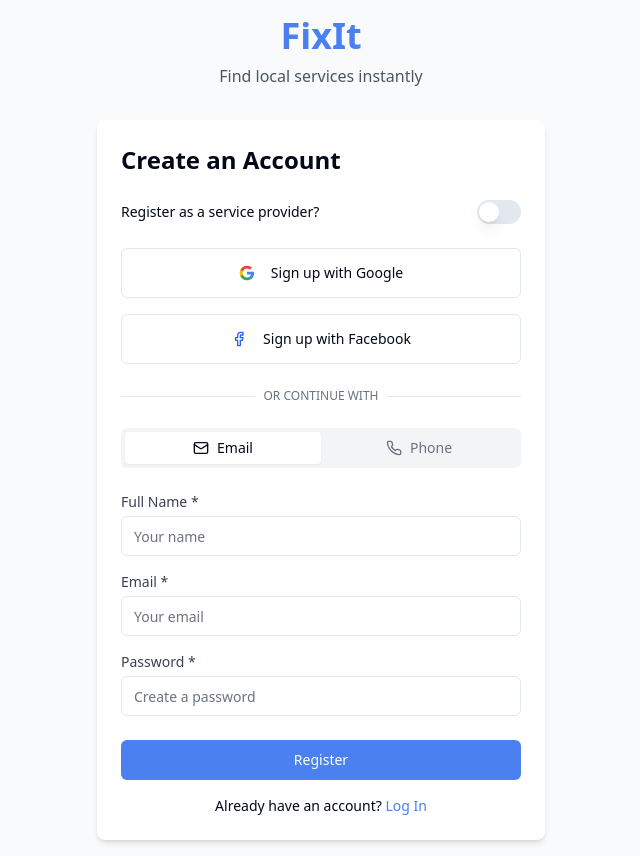
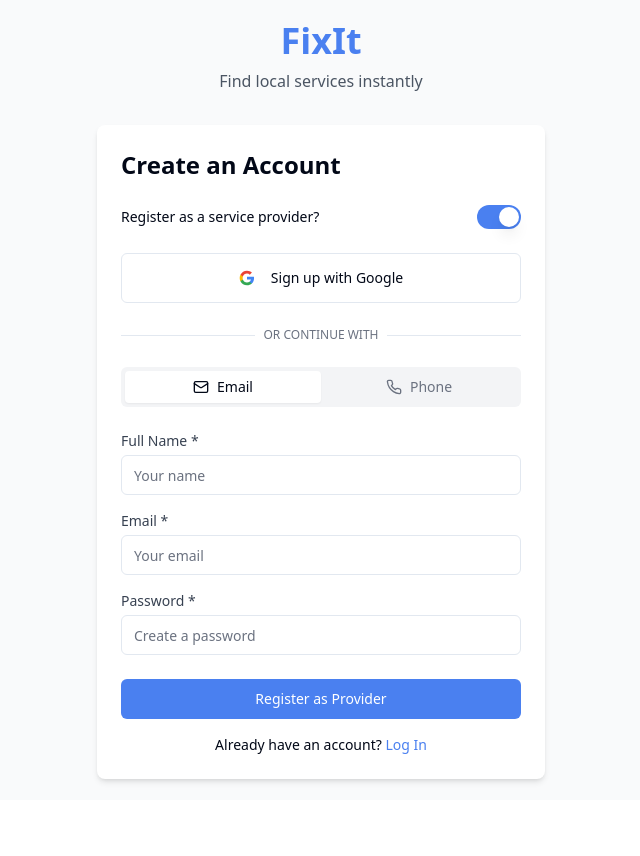
Before and after one commit to Siphosethu22/handy-hub-mobile-app, a React (Vite) app: page /register in a window 1280 px wide. Shown: the whole page, without its empty margins (319-959 px from the left). After the commit the page ends 800 px from the top, so only its background shows below. Built offline with nearby package versions, Linux system fonts and the light colour scheme.

Commit message:
Remove Facebook login and update redirects
Remove Facebook login options and update redirects to provider dashboard on signup.

```diff
--- a/src/pages/auth/Login.tsx
+++ b/src/pages/auth/Login.tsx
@@ -1,3 +1,4 @@
+
 import React, { useState, useEffect } from "react";
 import { useAuth } from "../../context/AuthContext";
 import { useNavigate } from "react-router-dom";
@@ -5,7 +6,7 @@ import { Button } from "@/components/ui/button";
 import { Input } from "@/components/ui/input";
 import { toast } from "sonner";
 import { Tabs, TabsContent, TabsList, TabsTrigger } from "@/components/ui/tabs";
-import { Mail, Phone, Facebook, LogIn } from "lucide-react";
+import { Mail, Phone, LogIn } from "lucide-react";
 import { Separator } from "@/components/ui/separator";
 
 const Login = () => {
@@ -62,7 +63,7 @@ const Login = () => {
     }
   };
 
-  const handleOAuthLogin = async (provider: 'google' | 'facebook') => {
+  const handleOAuthLogin = async (provider: 'google') => {
     try {
       await loginWithOAuth(provider);
       toast.success(`Signing in with ${provider}...`);
@@ -100,16 +101,6 @@ const Login = () => {
                   <path d="M12 5.38c1.62 0 3.06.56 4.21 1.64l3.15-3.15C17.45 2.09 14.97 1 12 1 7.7 1 3.99 3.47 2.18 7.07l3.66 2.84c.87-2.6 3.3-4.53 6.16-4.53z" fill="#EA4335"/>
                 </svg>
                 Sign in with Google
-              </Button>
-
-              <Button
-                type="button"
-                variant="outline"
-                className="flex items-center justify-center py-6"
-                onClick={() => handleOAuthLogin('facebook')}
-              >
-                <Facebook className="mr-2 h-5 w-5 text-blue-600" />
-                Sign in with Facebook
               </Button>
             </div>
 
@@ -216,16 +207,6 @@ const Login = () => {
                   <path d="M12 5.38c1.62 0 3.06.56 4.21 1.64l3.15-3.15C17.45 2.09 14.97 1 12 1 7.7 1 3.99 3.47 2.18 7.07l3.66 2.84c.87-2.6 3.3-4.53 6.16-4.53z" fill="#EA4335"/>
                 </svg>
                 Sign in with Google
-              </Button>
-
-              <Button
-                type="button"
-                variant="outline"
-                className="flex items-center justify-center py-6"
-                onClick={() => handleOAuthLogin('facebook')}
-              >
-                <Facebook className="mr-2 h-5 w-5 text-blue-600" />
-                Sign in with Facebook
               </Button>
             </div>
 
--- a/src/pages/auth/Register.tsx
+++ b/src/pages/auth/Register.tsx
@@ -6,7 +6,7 @@ import { Button } from "@/components/ui/button";
 import { Input } from "@/components/ui/input";
 import { toast } from "sonner";
 import { Switch } from "@/components/ui/switch";
-import { Mail, Phone, Facebook, User } from "lucide-react";
+import { Mail, Phone, User } from "lucide-react";
 import { Separator } from "@/components/ui/separator";
 import { Tabs, TabsContent, TabsList, TabsTrigger } from "@/components/ui/tabs";
 
@@ -15,7 +15,7 @@ const Register = () => {
   const [email, setEmail] = useState("");
   const [password, setPassword] = useState("");
   const [phoneNumber, setPhoneNumber] = useState("");
-  const [isProvider, setIsProvider] = useState(false);
+  const [isProvider, setIsProvider] = useState(true);  // Default to provider
   const [authMethod, setAuthMethod] = useState<"email" | "phone">("email");
 
   const { register, loading, user, registerWithPhone, loginWithOAuth } = useAuth();
@@ -83,7 +83,7 @@ const Register = () => {
     }
   };
 
-  const handleOAuthRegister = async (provider: 'google' | 'facebook') => {
+  const handleOAuthRegister = async (provider: 'google') => {
     try {
       // Store isProvider choice in localStorage to use after OAuth callback
       localStorage.setItem('registering_as_provider', isProvider.toString());
@@ -127,16 +127,6 @@ const Register = () => {
               <path d="M12 5.38c1.62 0 3.06.56 4.21 1.64l3.15-3.15C17.45 2.09 14.97 1 12 1 7.7 1 3.99 3.47 2.18 7.07l3.66 2.84c.87-2.6 3.3-4.53 6.16-4.53z" fill="#EA4335"/>
             </svg>
             Sign up with Google
-          </Button>
-          <Button
-            variant="outline"
-            type="button"
-            onClick={() => handleOAuthRegister('facebook')}
-            disabled={loading}
-            className="flex items-center justify-center py-6"
-          >
-            <Facebook className="mr-2 h-5 w-5 text-blue-600" />
-            Sign up with Facebook
           </Button>
         </div>
 
```
